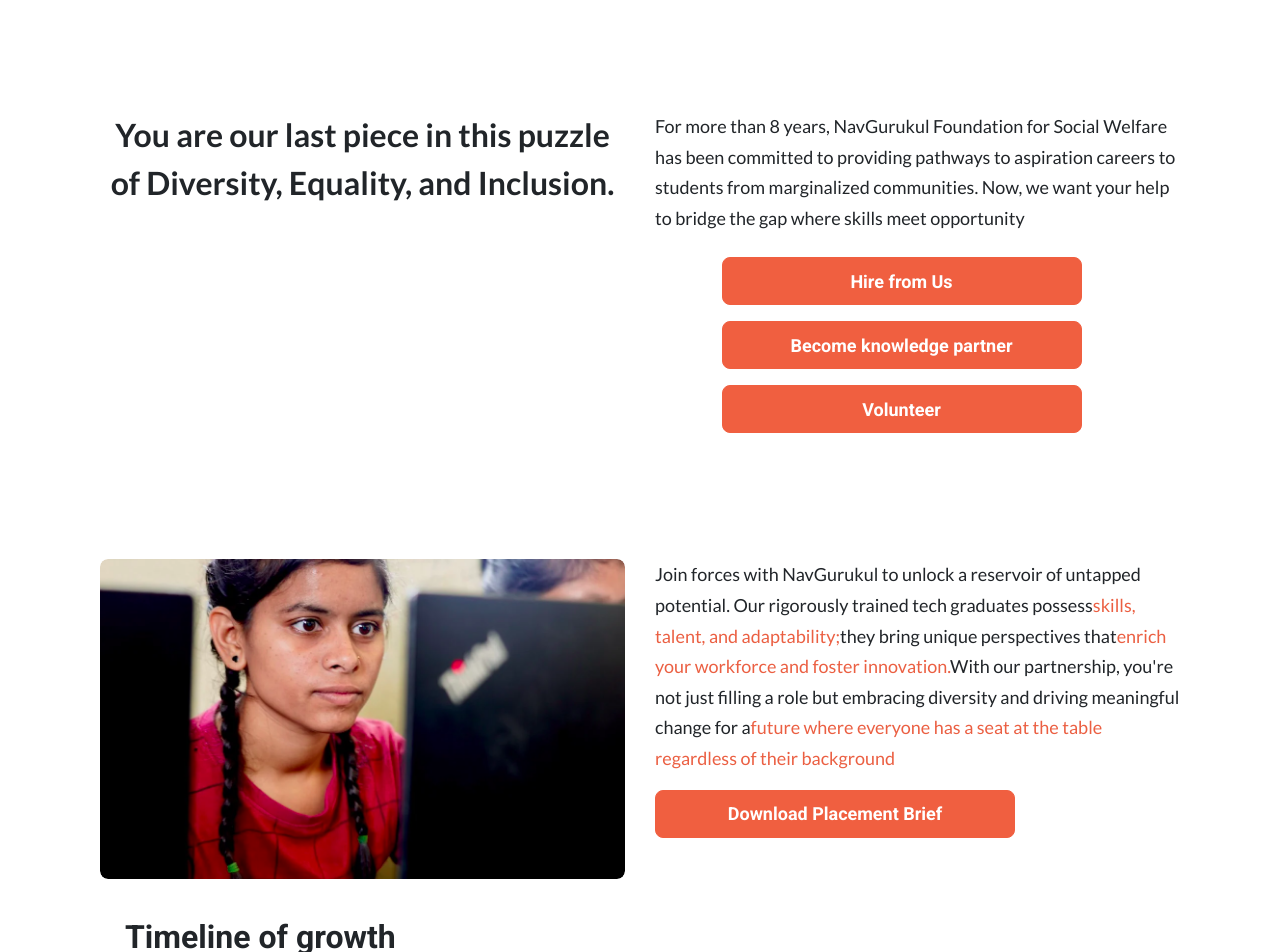
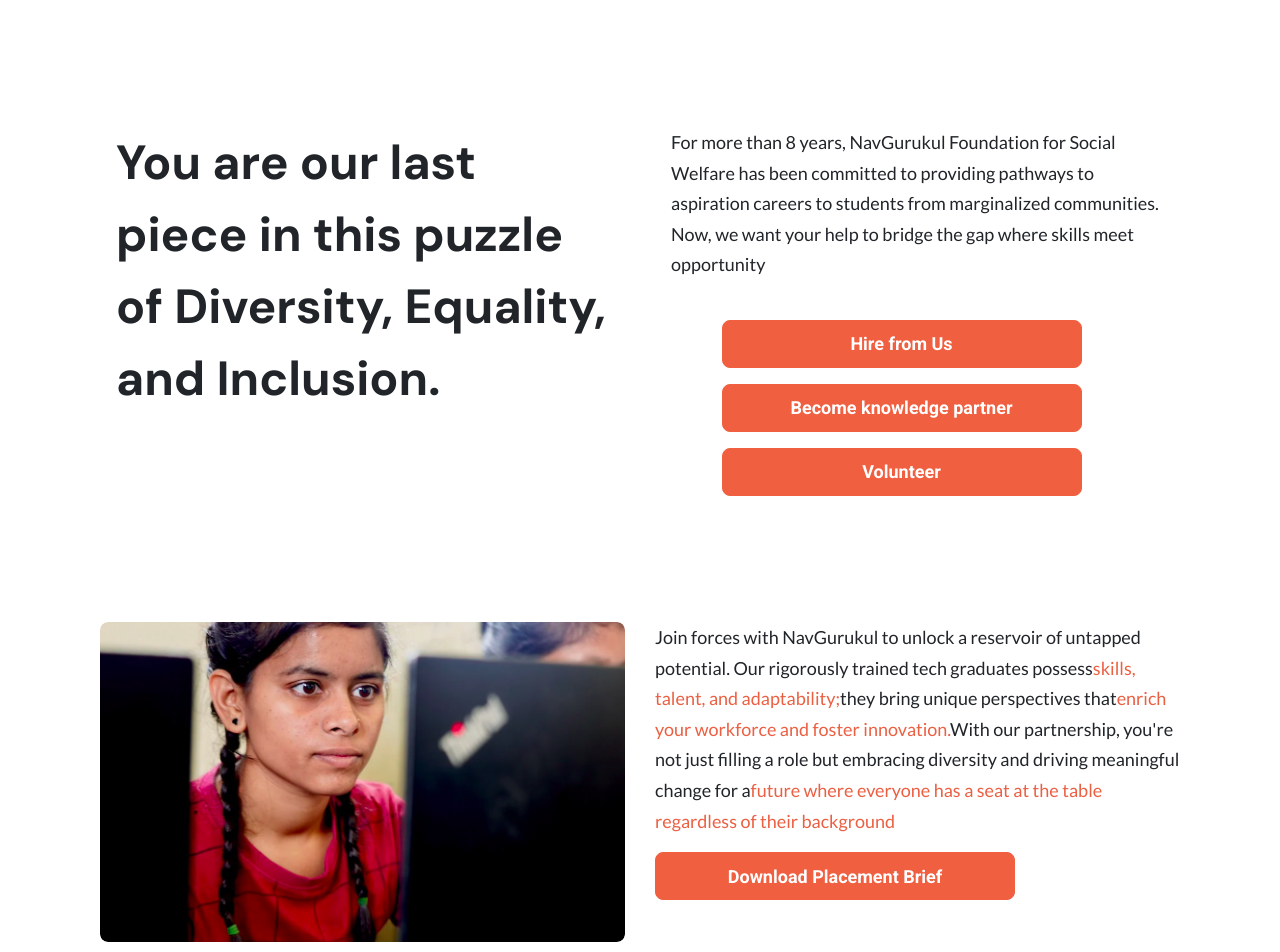
Before and after one commit to navgurukul/nightingale, a React (Create React App) app: page /hiring in a window 1280 px wide. Shown: the part 80-1032 px from the top of the page. Built offline with nearby package versions, Linux system fonts and the light colour scheme; no server answers; a web font is replaced by a local one.

Commit message:
fixed heading text

```diff
--- a/src/Page/NgHiring/Timeline/index.jsx
+++ b/src/Page/NgHiring/Timeline/index.jsx
@@ -12,7 +12,7 @@
 const Timeline = () => {
   return (
     <div className="container">
-        <h3 className="heading-line mb-3 p-3 ml-4">
+        <h3 className="heading-line mb-3 p-3 ml-4 text-center">
             Timeline of growth
         </h3>
         <div className="row text-center timeline-row">
--- a/src/Page/NgHiring/index.js
+++ b/src/Page/NgHiring/index.js
@@ -77,12 +77,12 @@
         <div className="container mt-4">
           <div className="row gy-4 mt-4">
             <div className="col-lg-6 col-md-6 col-sm-12">
-              <div className="textlink">
-                <h3 className="section-head mb-4">You are our last piece in this puzzle of Diversity, Equality, and Inclusion.</h3>
+              <div className="p-3">
+                <h3 className="fontsize mb-4">You are our last piece in this puzzle of Diversity, Equality, and Inclusion.</h3>
               </div>
             </div>
             <div className="col-lg-6 col-md-6 col-sm-12">
-              <div className="textlink">
+              <div className="p-3">
                 <p className="section-para body1 w-100">For more than 8 years, NavGurukul Foundation
                   for Social Welfare has been committed to providing pathways to aspiration careers to
                   students from marginalized communities.
--- a/src/Page/NgHiring/styles.css
+++ b/src/Page/NgHiring/styles.css
@@ -1,3 +1,10 @@
+@import url('https://fonts.googleapis.com/css2?family=DM+Sans:wght@400;500;700&display=swap');
+
+.fontsize {
+  font-family: 'DM Sans', sans-serif;
+  font-size: 48px;
+}
+
 .body1 {
   line-height: 30.6px;
 }
```
